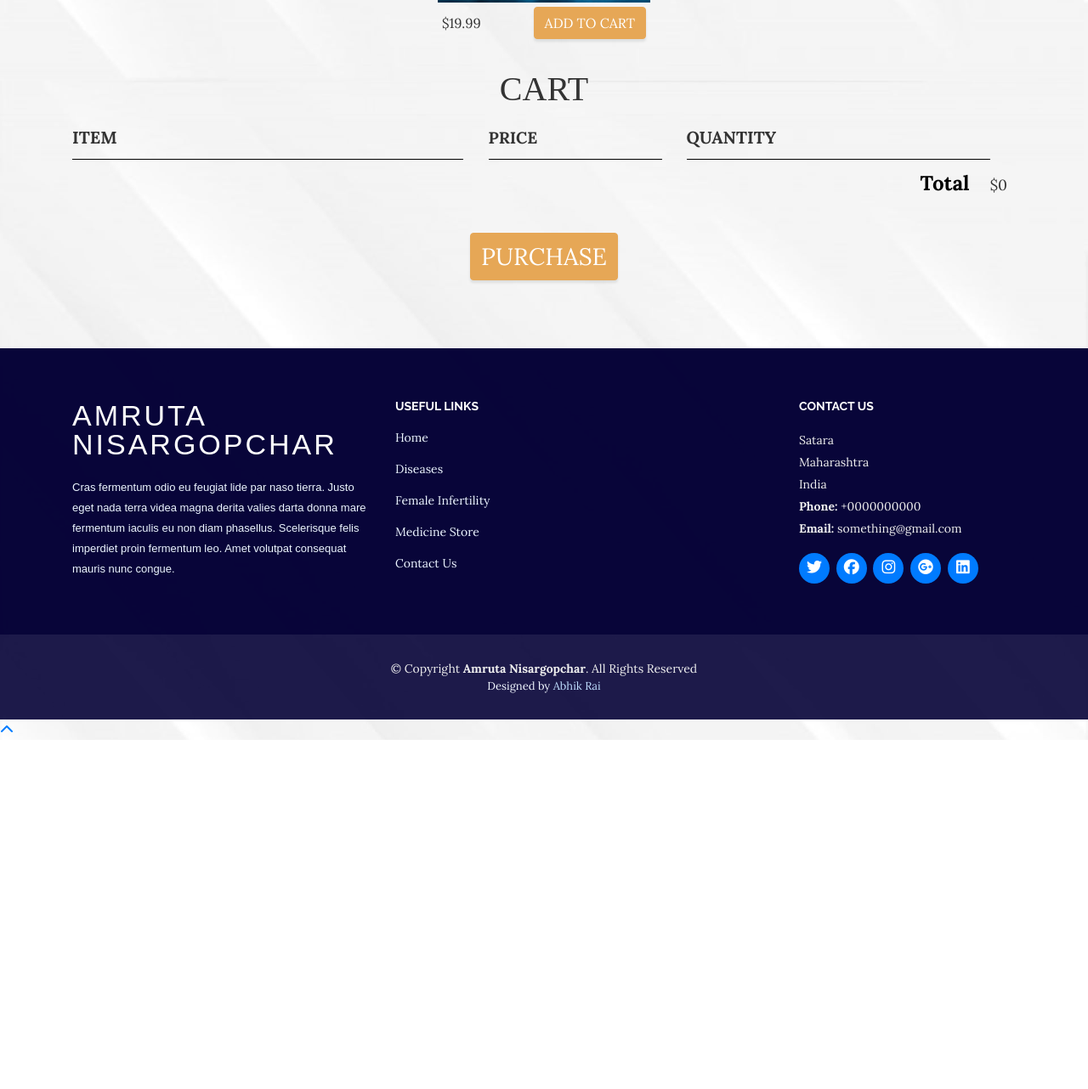
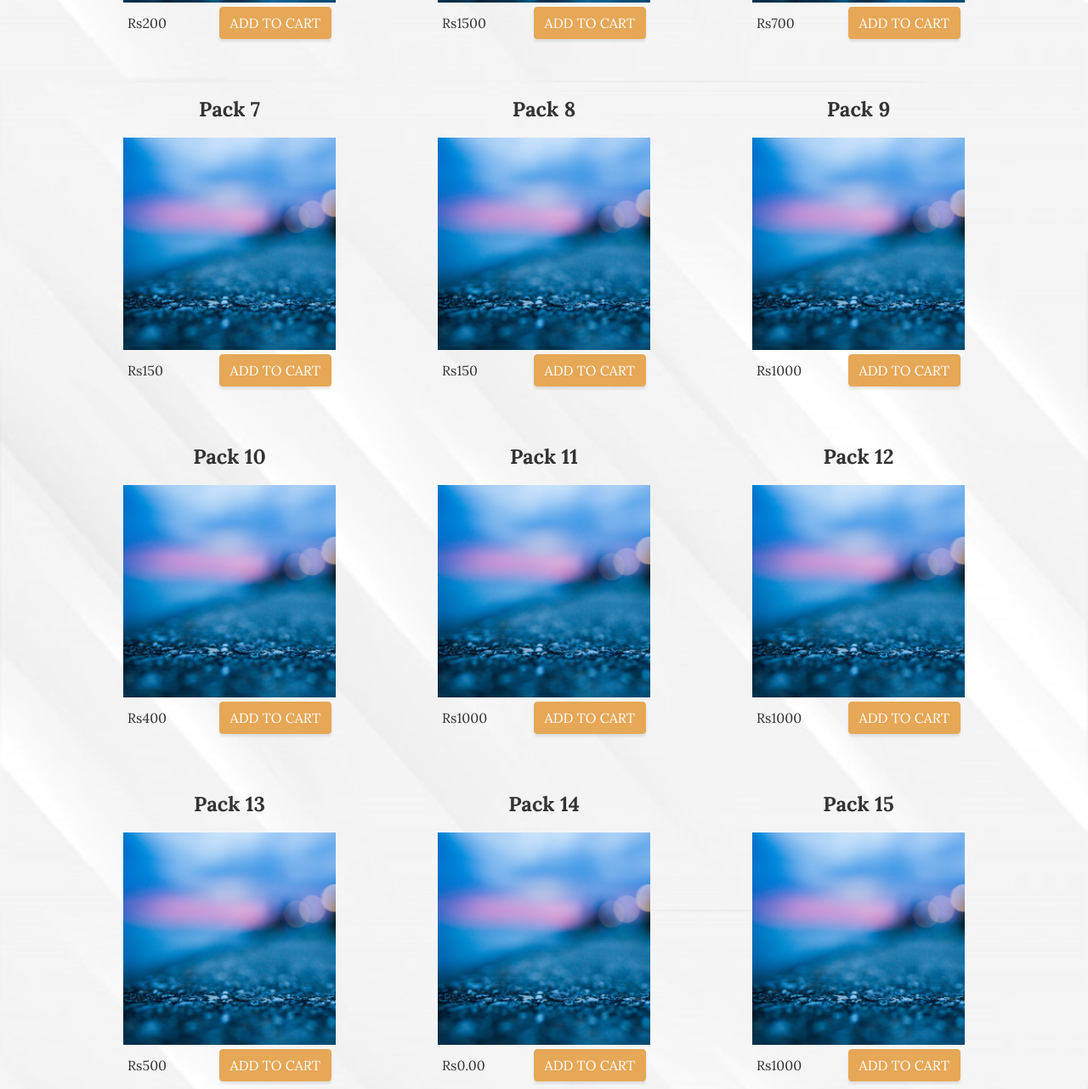
Before and after one commit to abhikrai14/AmrutaHospitalWebsite, a plain HTML site: page store.html in a window 1280 px wide. Shown: the part 881-2163 px from the top of the page at 85% size. Before the commit the page ends 1752 px from the top, so only its background shows below. Drawn offline with Linux system fonts and the light colour scheme; a web font is replaced by a local one.

Commit message:
Updated Store 9/12/19

```diff
--- a/store.html
+++ b/store.html
@@ -66,7 +66,7 @@
         <span class="shop-item-title">Pack 1</span>
         <img class="shop-item-image" src="img/Album 1.png">
         <div class="shop-item-details">
-          <span class="shop-item-price">$12.99</span>
+          <span class="shop-item-price">Rs4000</span>
           <button class="btn btn-primary shop-item-button" type="button">ADD TO CART</button>
         </div>
       </div>
@@ -74,7 +74,7 @@
         <span class="shop-item-title">Pack 2</span>
         <img class="shop-item-image" src="img/Album 2.png">
         <div class="shop-item-details">
-          <span class="shop-item-price">$14.99</span>
+          <span class="shop-item-price">Rs400</span>
           <button class="btn btn-primary shop-item-button" type="button">ADD TO CART</button>
         </div>
       </div>
@@ -82,7 +82,7 @@
         <span class="shop-item-title">Pack 3</span>
         <img class="shop-item-image" src="img/Album 3.png">
         <div class="shop-item-details">
-          <span class="shop-item-price">$9.99</span>
+          <span class="shop-item-price">Rs500</span>
           <button class="btn btn-primary shop-item-button" type="button">ADD TO CART</button>
         </div>
       </div>
@@ -90,7 +90,119 @@
         <span class="shop-item-title">Pack 4</span>
         <img class="shop-item-image" src="img/Album 4.png">
         <div class="shop-item-details">
-          <span class="shop-item-price">$19.99</span>
+          <span class="shop-item-price">Rs200</span>
+          <button class="btn btn-primary shop-item-button" type="button">ADD TO CART</button>
+        </div>
+      </div>
+      <div class="shop-item">
+        <span class="shop-item-title">Pack 5</span>
+        <img class="shop-item-image" src="img/Album 4.png">
+        <div class="shop-item-details">
+          <span class="shop-item-price">Rs1500</span>
+          <button class="btn btn-primary shop-item-button" type="button">ADD TO CART</button>
+        </div>
+      </div>
+      <div class="shop-item">
+        <span class="shop-item-title">Pack 6</span>
+        <img class="shop-item-image" src="img/Album 4.png">
+        <div class="shop-item-details">
+          <span class="shop-item-price">Rs700</span>
+          <button class="btn btn-primary shop-item-button" type="button">ADD TO CART</button>
+        </div>
+      </div>
+      <div class="shop-item">
+        <span class="shop-item-title">Pack 7</span>
+        <img class="shop-item-image" src="img/Album 4.png">
+        <div class="shop-item-details">
+          <span class="shop-item-price">Rs150</span>
+          <button class="btn btn-primary shop-item-button" type="button">ADD TO CART</button>
+        </div>
+      </div>
+      <div class="shop-item">
+        <span class="shop-item-title">Pack 8</span>
+        <img class="shop-item-image" src="img/Album 4.png">
+        <div class="shop-item-details">
+          <span class="shop-item-price">Rs150</span>
+          <button class="btn btn-primary shop-item-button" type="button">ADD TO CART</button>
+        </div>
+      </div>
+      <div class="shop-item">
+        <span class="shop-item-title">Pack 9</span>
+        <img class="shop-item-image" src="img/Album 4.png">
+        <div class="shop-item-details">
+          <span class="shop-item-price">Rs1000</span>
+          <button class="btn btn-primary shop-item-button" type="button">ADD TO CART</button>
+        </div>
+      </div>
+      <div class="shop-item">
+        <span class="shop-item-title">Pack 10</span>
+        <img class="shop-item-image" src="img/Album 4.png">
+        <div class="shop-item-details">
+          <span class="shop-item-price">Rs400</span>
+          <button class="btn btn-primary shop-item-button" type="button">ADD TO CART</button>
+        </div>
+      </div>
+      <div class="shop-item">
+        <span class="shop-item-title">Pack 11</span>
+        <img class="shop-item-image" src="img/Album 4.png">
+        <div class="shop-item-details">
+          <span class="shop-item-price">Rs1000</span>
+          <button class="btn btn-primary shop-item-button" type="button">ADD TO CART</button>
+        </div>
+      </div>
+      <div class="shop-item">
+        <span class="shop-item-title">Pack 12</span>
+        <img class="shop-item-image" src="img/Album 4.png">
+        <div class="shop-item-details">
+          <span class="shop-item-price">Rs1000</span>
+          <button class="btn btn-primary shop-item-button" type="button">ADD TO CART</button>
+        </div>
+      </div>
+      <div class="shop-item">
+        <span class="shop-item-title">Pack 13</span>
+        <img class="shop-item-image" src="img/Album 4.png">
+        <div class="shop-item-details">
+          <span class="shop-item-price">Rs500</span>
+          <button class="btn btn-primary shop-item-button" type="button">ADD TO CART</button>
+        </div>
+      </div>
+      <div class="shop-item">
+        <span class="shop-item-title">Pack 14</span>
+        <img class="shop-item-image" src="img/Album 4.png">
+        <div class="shop-item-details">
+          <span class="shop-item-price">Rs0.00</span>
+          <button class="btn btn-primary shop-item-button" type="button">ADD TO CART</button>
+        </div>
+      </div>
+      <div class="shop-item">
+        <span class="shop-item-title">Pack 15</span>
+        <img class="shop-item-image" src="img/Album 4.png">
+        <div class="shop-item-details">
+          <span class="shop-item-price">Rs1000</span>
+          <button class="btn btn-primary shop-item-button" type="button">ADD TO CART</button>
+        </div>
+      </div>
+      <div class="shop-item">
+        <span class="shop-item-title">Pack 16</span>
+        <img class="shop-item-image" src="img/Album 4.png">
+        <div class="shop-item-details">
+          <span class="shop-item-price">Rs1000</span>
+          <button class="btn btn-primary shop-item-button" type="button">ADD TO CART</button>
+        </div>
+      </div>
+      <div class="shop-item">
+        <span class="shop-item-title">Pack 17</span>
+        <img class="shop-item-image" src="img/Album 4.png">
+        <div class="shop-item-details">
+          <span class="shop-item-price">Rs500</span>
+          <button class="btn btn-primary shop-item-button" type="button">ADD TO CART</button>
+        </div>
+      </div>
+      <div class="shop-item">
+        <span class="shop-item-title">Pack 18</span>
+        <img class="shop-item-image" src="img/Album 4.png">
+        <div class="shop-item-details">
+          <span class="shop-item-price">Rs400</span>
           <button class="btn btn-primary shop-item-button" type="button">ADD TO CART</button>
         </div>
       </div>
@@ -108,7 +220,7 @@
     </div>
     <div class="cart-total">
       <strong class="cart-total-title">Total</strong>
-      <span class="cart-total-price">$0</span>
+      <span class="cart-total-price">Rs0</span>
     </div>
     <button class="btn btn-primary btn-purchase" type="button">PURCHASE</button>
   </section>
--- a/store.js
+++ b/store.js
@@ -94,10 +94,10 @@ function updateCartTotal() {
         var cartRow = cartRows[i]
         var priceElement = cartRow.getElementsByClassName('cart-price')[0]
         var quantityElement = cartRow.getElementsByClassName('cart-quantity-input')[0]
-        var price = parseFloat(priceElement.innerText.replace('$', ''))
+        var price = parseFloat(priceElement.innerText.replace('Rs', ''))
         var quantity = quantityElement.value
         total = total + (price * quantity)
     }
     total = Math.round(total * 100) / 100
-    document.getElementsByClassName('cart-total-price')[0].innerText = '$' + total
+    document.getElementsByClassName('cart-total-price')[0].innerText = 'Rs' + total
 }
```
